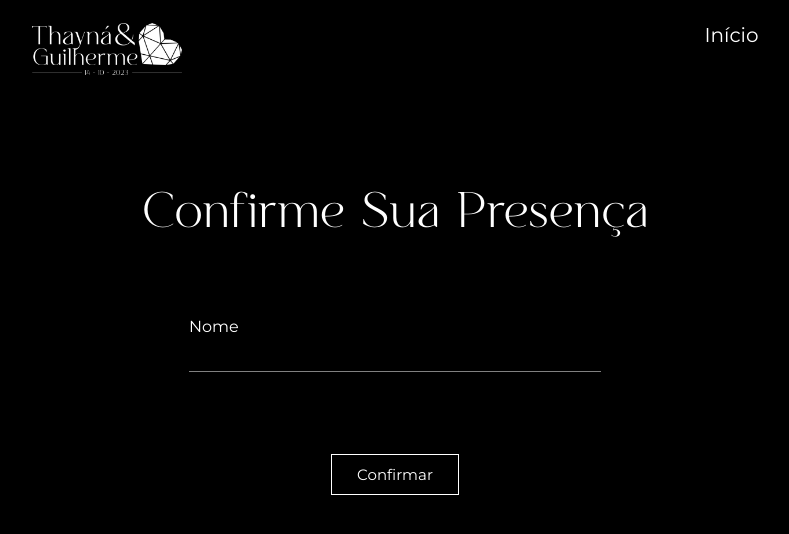
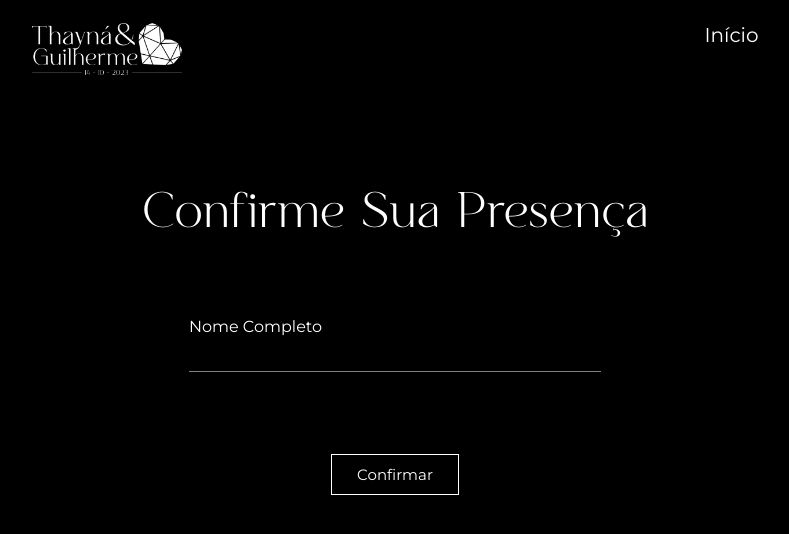
Before and after one commit to guilhermewebdev/wedding-site, a Next.js app: page /rsvp in a window 1280 px wide. Shown: the top 534 px of the page, without its empty margins (253-1042 px from the left). Built offline with nearby package versions, Linux system fonts and the light colour scheme; no server answers.

Commit message:
Pedir nome completo

```diff
--- a/src/components/Rsvp.tsx
+++ b/src/components/Rsvp.tsx
@@ -43,7 +43,7 @@ export function RSVP() {
                     <h1 className={styles.title}>Confirme Sua Presença</h1>
                 </div>
                 <form onSubmit={onSubmit(submit)} className={styles.form}>
-                    <Field label="Nome" {...register("name")} error={errors['name']} />
+                    <Field label="Nome Completo" {...register("name")} error={errors['name']} />
                     <div className={styles.confirmationArea}>
                         <p>{errors['__other']}</p>
                         {loading
```
